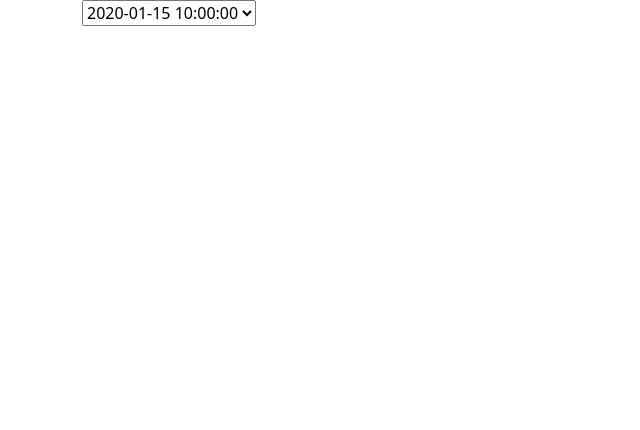
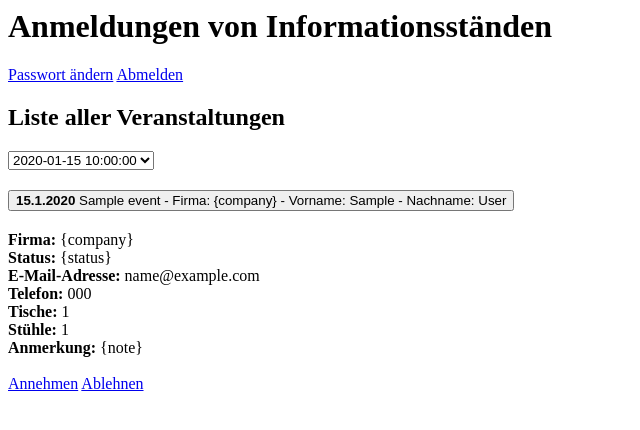
Before and after one commit to FIA-GSO/osp-code-repository-osp-marketplace-gruppe-1, a Flask app: template templates/dashboards/organisationsteam/boothList.html in a window 1280 px wide. Shown: the top 430 px of the page, without its empty margins (0-640 px from the left). Run offline with Flask 3, Linux system fonts and the light colour scheme; the template is opened without the code that fills it: most values are stand-ins (such as "Sample title", 1, 10 or a date in 2020); parts of the project's set-up code (start-up, migrations or seed data) failed here and were passed over; some libraries are stand-ins or nearby versions.

Commit message:
[WIP] implements proper template for view of listing booths

```diff
--- a/repository/baseRepository.py
+++ b/repository/baseRepository.py
@@ -6,7 +6,7 @@ class BaseRepository:
     def __init__ (self):
         self.connection = mysql.connector.connect(
             host="localhost",
-            user="admin",
+            user="root",
             passwd="",
             port=3306,
             database = "osp"
--- /dev/null
+++ b/static/scripts/booths.js
@@ -0,0 +1,52 @@
+(function(){
+    const select = document.getElementById('eventSelect');
+    const blocks = document.querySelectorAll('.event-block');
+
+    function showUid(uid) {
+        blocks.forEach(b => {
+            if (!uid) {
+                b.classList.remove('active');
+            } else {
+                b.classList.toggle('active', b.dataset.uid === uid);
+            }
+        });
+    }
+
+    select.addEventListener('change', e => {
+        showUid(e.target.value);
+    });
+    showUid(select.value);
+})();
+
+document.querySelectorAll('.js-button').forEach(btn =>
+    btn.addEventListener('click', async event => {
+        event.preventDefault();
+        boothId = btn.getAttribute('data-booth-id');
+        action = btn.getAttribute('action');
+
+        response = '';
+
+        if (action === 'accept') {
+            response = await fetch('/api/booths', {
+                method: 'POST',
+                headers: { 'Content-Type': 'application/json' },
+                body: JSON.stringify({ 'action': action, 'uid': boothId }),
+            });
+        }
+        else if (action === 'reject') {
+            response = await fetch('/api/booths', {
+                method: 'POST',
+                headers: { 'Content-Type': 'application/json' },
+                body: JSON.stringify({ 'action': action, 'uid': boothId }),
+            });
+        }
+    })
+);
+
+document.querySelectorAll('.event-date').forEach(el => {
+    const dateString = el.textContent.trim();
+    if (dateString) {
+        const date = new Date(dateString);
+        el.textContent = date.toLocaleDateString('de-DE');
+    }
+});
--- a/templates/dashboards/organisationsteam/boothList.html
+++ b/templates/dashboards/organisationsteam/boothList.html
@@ -1,102 +1,89 @@
-<!doctype html>
 <html>
 <head>
-  <link rel="stylesheet" href="static/bootstrap/css/bootstrap.min.css">
-  <script src="static/bootstrap/js/bootstrap.min.js"></script>
-  <style>
-    .event-block { display: none; }
-    .event-block.active { display: block; }
-  </style>
+    <title>Marketplace GSO - Informationsstände</title>
+    {{ render_partial('partials/headIncludes.html') }}
+    <script src="/static/scripts/booths.js" defer></script>
 </head>
 <body>
+{{ render_partial('partials/header.html') }}
+<main class="pb-md-5">
+    <div class="container mt-md-5">
+        <div class="row mt-md-3">
+            <div class="col-1"></div>
+            <div class="col-6">
+                <h1>Anmeldungen von Informationsständen</h1>
+            </div>
+            <div class="col-4 text-end">
+                <span class="me-sm-1"><a href="#">Passwort ändern</a></span>
+                <span class="me-sm-1"><a href="{{ url_for('logout') }}">Abmelden</a></span>
+            </div>
+            <div class="col-1"></div>
+        </div>
+    </div>
     <div class="container">
+        <div class="row mt-md-3">
+            <div class="col-1"></div>
+            <div class="col-10">
+                <h2>Liste aller Veranstaltungen</h2>
+            </div>
+            <div class="col-1"></div>
+        </div>
+    </div>
+    <div class="container">
+        <div class="row mt-md-3">
+            <div class="col-1"></div>
+            <div class="col-10">
                 <select id="eventSelect">
                     {% for event in events %}
                     <option {% if loop.first %}selected{% endif %} value="{{ event.uid }}">{{ event.date }}</option>
                     {% endfor %}
                 </select>
-
+            </div>
+            <div class="col-1"></div>
+        </div>
+    </div>
+    <div class="container">
+        <div class="row mt-md-3">
+            <div class="col-1"></div>
+            <div class="col-10">
+                <div class="accordion" id="accordionExample">
                     {% for event in events %}
-    <div class="event-block" data-uid="{{ event.uid }}">
-      <div>
-        {% if eventBooths[event.uid] %}
-        <h6>Stände</h6>
                         {% for eventBooth in eventBooths[event.uid] %}
-            <div>
-              Unternehmen: INSERT_UNTERNEHMEN_HERE
-              <br>
-              Vorname: <span>{{ eventBooth.first_name }}</span>
-              <br>
-              Nachanme: <span>{{ eventBooth.last_name }}</span>
-              <br>
-              Status: <span>{{ eventBooth.status }}</span>
-              <br>
-              E-Mail: <span>{{ eventBooth.email }}</span>
-              <br>
-              Telefon: <span>{{ eventBooth.telephone }}</span>
-              <br>
-              Anmerkung: <span>{{ eventBooth.note }}</span>
-              <br>
-              Tische: <span>{{ eventBooth.table_count }}</span>
-              <br>
-              Stühle: <span>{{ eventBooth.chair_count }}</span>
+                        <div class="accordion-item event-block" data-uid="{{ event.uid }}">
+                            <h2 class="accordion-header" id="heading{{ event.uid }}">
+                                <button class="accordion-button collapsed" type="button" data-bs-toggle="collapse" data-bs-target="#collapse{{ event.uid }}" aria-expanded="true" aria-controls="collapse{{ event.uid }}">
+                                    <strong class="event-date">{{ event.date }}</strong>
+                                    {{ event.name }} - Firma: {company} - Vorname: {{ eventBooth.first_name }} - Nachname: {{ eventBooth.last_name }}
+                                </button>
+                            </h2>
+                            <div id="collapse{{ event.uid }}" class="accordion-collapse collapse" aria-labelledby="heading{{ event.uid }}" data-bs-parent="#accordionExample">
+                                <div class="accordion-body">
+                                    <strong>Firma:</strong> {company}<br>
+                                    <strong>Status:</strong> {status}<br>
+                                    <strong>E-Mail-Adresse:</strong> {{ eventBooth.email }}<br>
+                                    <strong>Telefon:</strong> {{ eventBooth.telephone }}<br>
+                                    <strong>Tische:</strong> {{ eventBooth.table_count }}<br>
+                                    <strong>Stühle:</strong> {{ eventBooth.chair_count }}<br>
+                                    <strong>Anmerkung:</strong> {note}<br><br>
+                                    <a href="{{ url_for('edit_event', uid=event.uid) }}"
+                                       class="js-button btn btn-primary"
+                                       data-booth-id="{{ eventBooth.uid }}"
+                                       data-action="accept">Annehmen</a>
+                                    <a href="{{ url_for('edit_event', uid=event.uid) }}"
+                                       class="js-button btn btn-danger"
+                                       data-booth-id="{{ eventBooth.uid }}"
+                                       data-action="reject">Ablehnen</a>
                                 </div>
-            <button class="js-button" data-booth-id="{{ eventBooth.uid }}" action="accept">Annehmen</button>
-            <button class="js-button" data-booth-id="{{ eventBooth.uid }}" action="reject">Ablehnen</button>
-            {{ eventBooth }}
-          {% endfor %}
-        {% endif %}
                             </div>
                         </div>
                         {% endfor %}
+                    {% endfor %}
                 </div>
-
-  <script>
-    (function(){
-      const select = document.getElementById('eventSelect');
-      const blocks = document.querySelectorAll('.event-block');
-
-      function showUid(uid) {
-        blocks.forEach(b => {
-          if (!uid) {
-            b.classList.remove('active');
-          } else {
-            b.classList.toggle('active', b.dataset.uid === uid);
-          }
-        });
-      }
-
-      select.addEventListener('change', e => {
-        showUid(e.target.value);
-      });
-      showUid(select.value);
-    })();
-
-    document.querySelectorAll('.js-button').forEach(btn =>
-      btn.addEventListener('click', async event => {
-        event.preventDefault();
-        boothId = btn.getAttribute('data-booth-id');
-        action = btn.getAttribute('action');
-
-        response = '';
-
-        if (action === 'accept') {
-          response = await fetch('/api/booths', {
-            method: 'POST',
-            headers: { 'Content-Type': 'application/json' },
-            body: JSON.stringify({ 'action': action, 'uid': boothId }),
-          });
-        }
-        else if (action === 'reject') {
-          response = await fetch('/api/booths', {
-            method: 'POST',
-            headers: { 'Content-Type': 'application/json' },
-            body: JSON.stringify({ 'action': action, 'uid': boothId }),
-          });
-        }
-      })
-    );
-
-  </script>
+                <div class="col-1"></div>
+            </div>
+        </div>
+    </div>
+</main>
+{{ render_partial('partials/footer.html') }}
 </body>
 </html>
--- a/templates/dashboards/organisationsteam/dashboard.html
+++ b/templates/dashboards/organisationsteam/dashboard.html
@@ -46,7 +46,7 @@
                                         <strong>Anmeldungen von Informationsständen</strong>
                                         <p>Öffnet die Verwaltung zur Einsicht und Bearbeitung der Anmeldungen von Informationsständen.</p>
                                         <div class="d-grid gap-2 mt-auto">
-                                            <a href="#" class="btn btn-primary">Informationsstände</a>
+                                            <a href="{{ url_for('booths') }}" class="btn btn-primary">Informationsstände</a>
                                         </div>
                                     </div>
                                     <div class="col-xl-2 col-sm-12 mt-sm-3"></div>
```
Also changed, not shown: static/css/styles.css (+10 -0 lines). Lines whose indentation alone changed are shown as unchanged.
